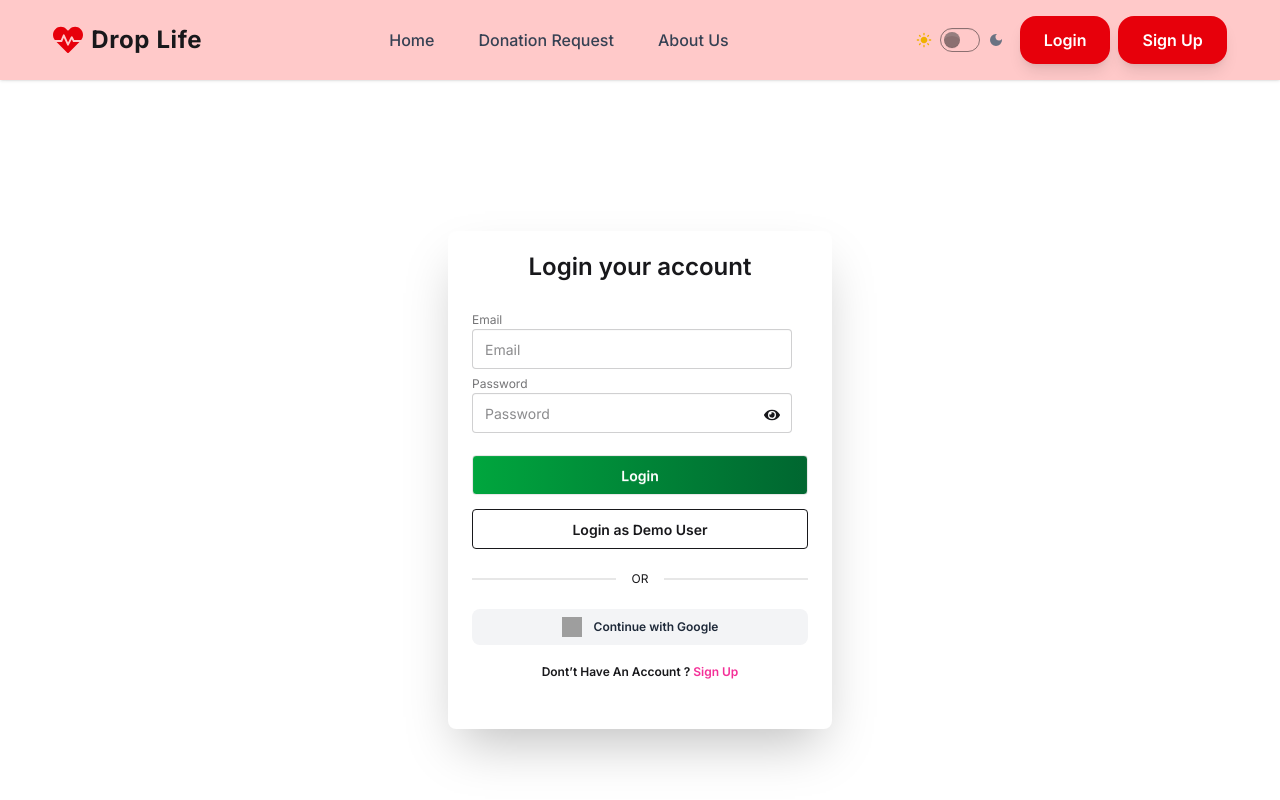
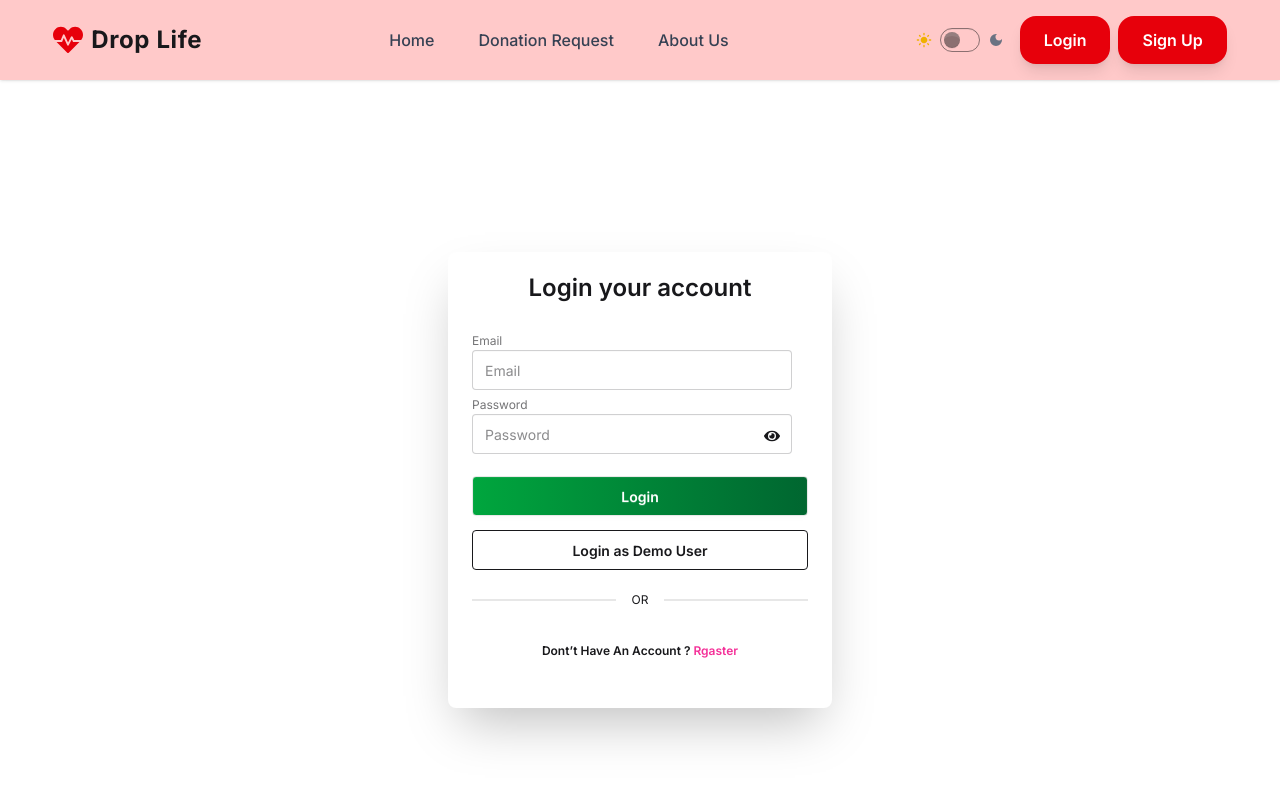
Before and after one commit to sahinealam/Assignment-11-fontent, a React (Vite) app: page /login in a window 1280 px wide. Shown: the top 800 px of the page. Built offline with nearby package versions, Linux system fonts and the light colour scheme; no server answers; grey boxes are pictures that could not be loaded.

Commit message:
second error solbe

```diff
--- a/src/pages/Login.jsx
+++ b/src/pages/Login.jsx
@@ -132,7 +132,7 @@ const Login = () => {
 
 
 
-                        <div>
+                        {/* <div>
                             <button
                                 type="button"
                                 onClick={handleGoogleSignIn}
@@ -146,13 +146,13 @@ const Login = () => {
                                 />
                                 Continue with Google
                             </button>
-                        </div>
+                        </div> */}
 
 
 
 
                         <p className='font-semibold pt-3 text-center'>Dont’t Have An Account ?
-                            <Link className='text-secondary' to='/signup'> Sign Up</Link></p>
+                            <Link className='text-secondary' to='/signup'> Rgaster</Link></p>
                     </fieldset>
                 </form>
             </div>
```
